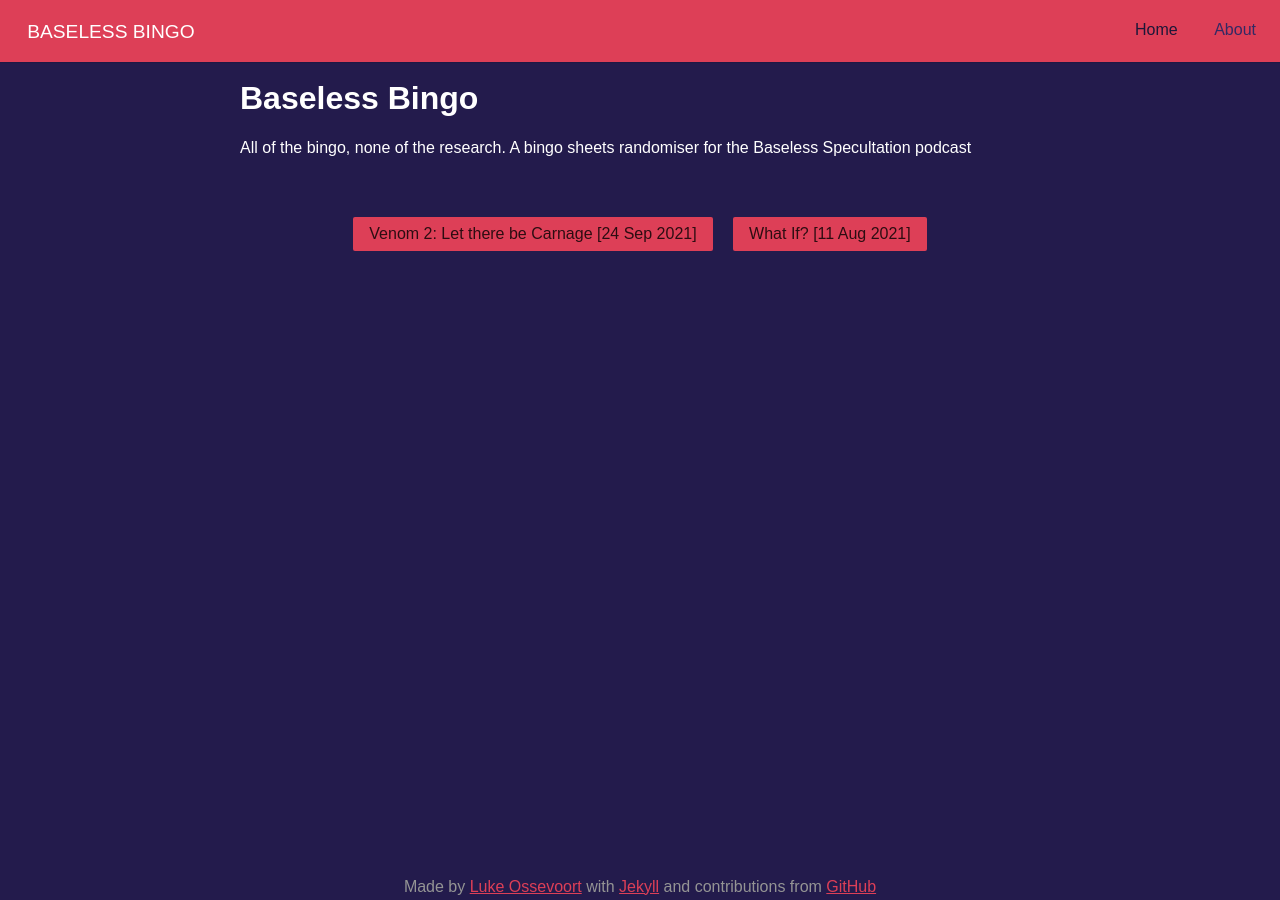
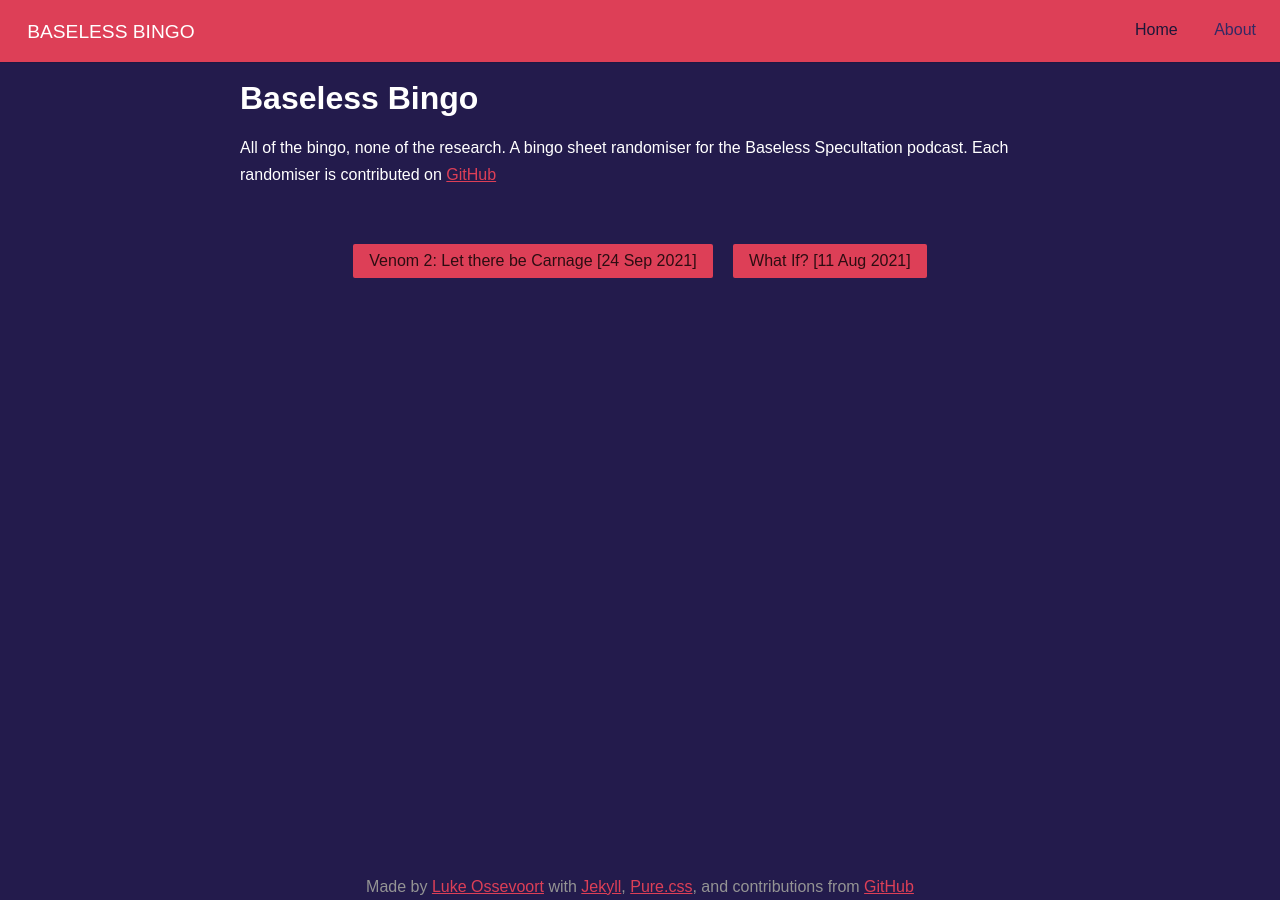
Before and after one commit to Sumblefore/baseless.bingo, a Jekyll site: the page built from src/index.markdown, in a window 1280 px wide. Built offline with Jekyll 4.4.1, drawn with Linux system fonts in a browser that asks for light colours; nearby versions of some CDN libraries.

Commit message:
Added link to GitHub project

```diff
--- a/src/_config.yml
+++ b/src/_config.yml
@@ -22,7 +22,7 @@ title: Baseless Bingo
 email: luke@ossevoort.xyz
 author: Luke Ossevoort
 authorlink: https://github.com/LukeOssevoort
-github: https://github.com/LukeOssevoort
+github: https://github.com/LukeOssevoort/baseless.bingo
 keywords: Comedy, Podcast
 description: >- # this means to ignore newlines until "baseurl:"
   Baseless Bingo - All of the bingo, none of the research.
--- a/src/_includes/footer.html
+++ b/src/_includes/footer.html
@@ -1,3 +1,3 @@
 <div class="footer is-center">
-    Made by <a href="{{ site.authorlink }}">{{ site.author }}</a> with <a href="https://jekyllrb.com/">Jekyll</a> and contributions from <a href="{{ site.github }}">GitHub</a>
+    Made by <a href="{{ site.authorlink }}">{{ site.author }}</a> with <a href="https://jekyllrb.com/">Jekyll</a>, <a href="https://purecss.io/">Pure.css</a>, and contributions from <a href="{{ site.github }}">GitHub</a>
 </div>
--- a/src/index.markdown
+++ b/src/index.markdown
@@ -4,4 +4,4 @@
 ---
 
 # Baseless Bingo
-All of the bingo, none of the research. A bingo sheets randomiser for the Baseless Specultation podcast
+All of the bingo, none of the research. A bingo sheet randomiser for the Baseless Specultation podcast. Each randomiser is contributed on [GitHub]({{ site.github }})
```
